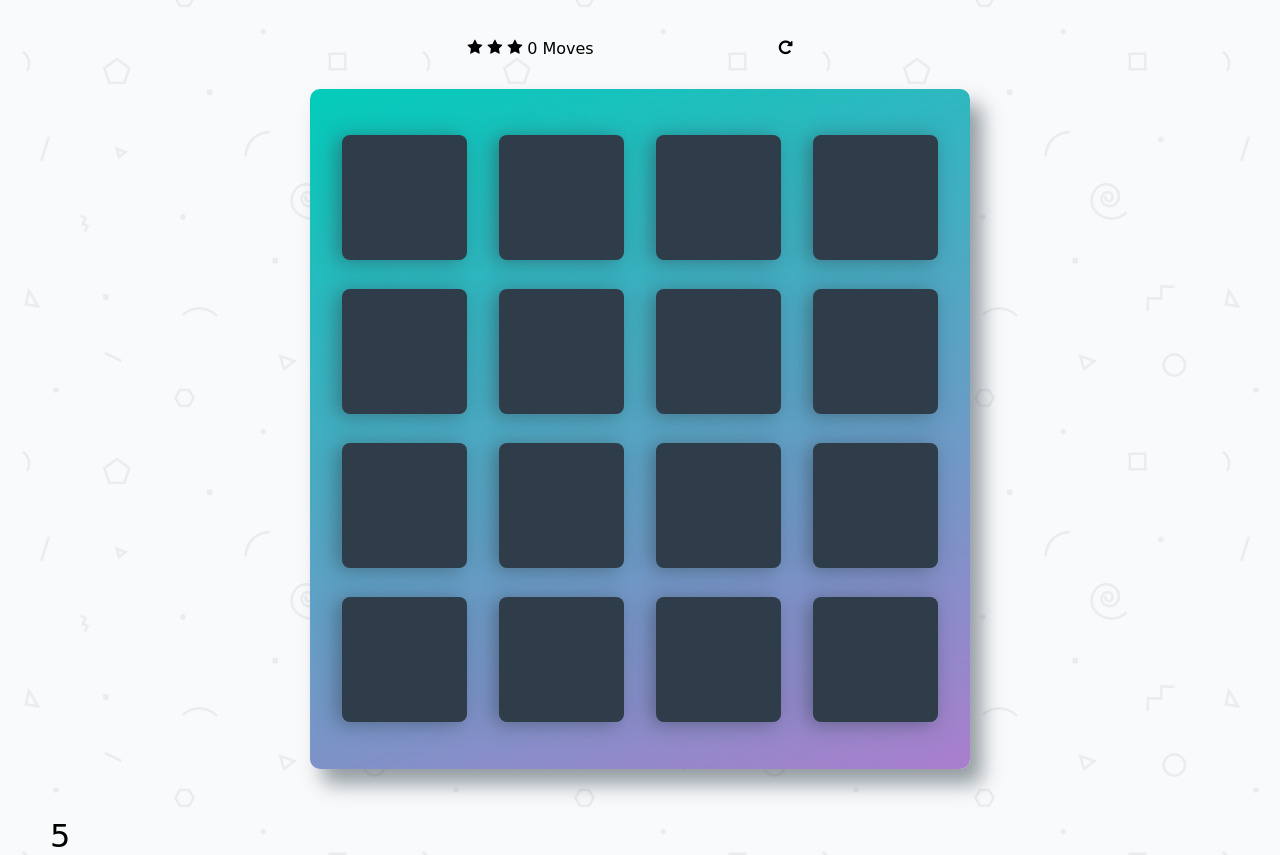
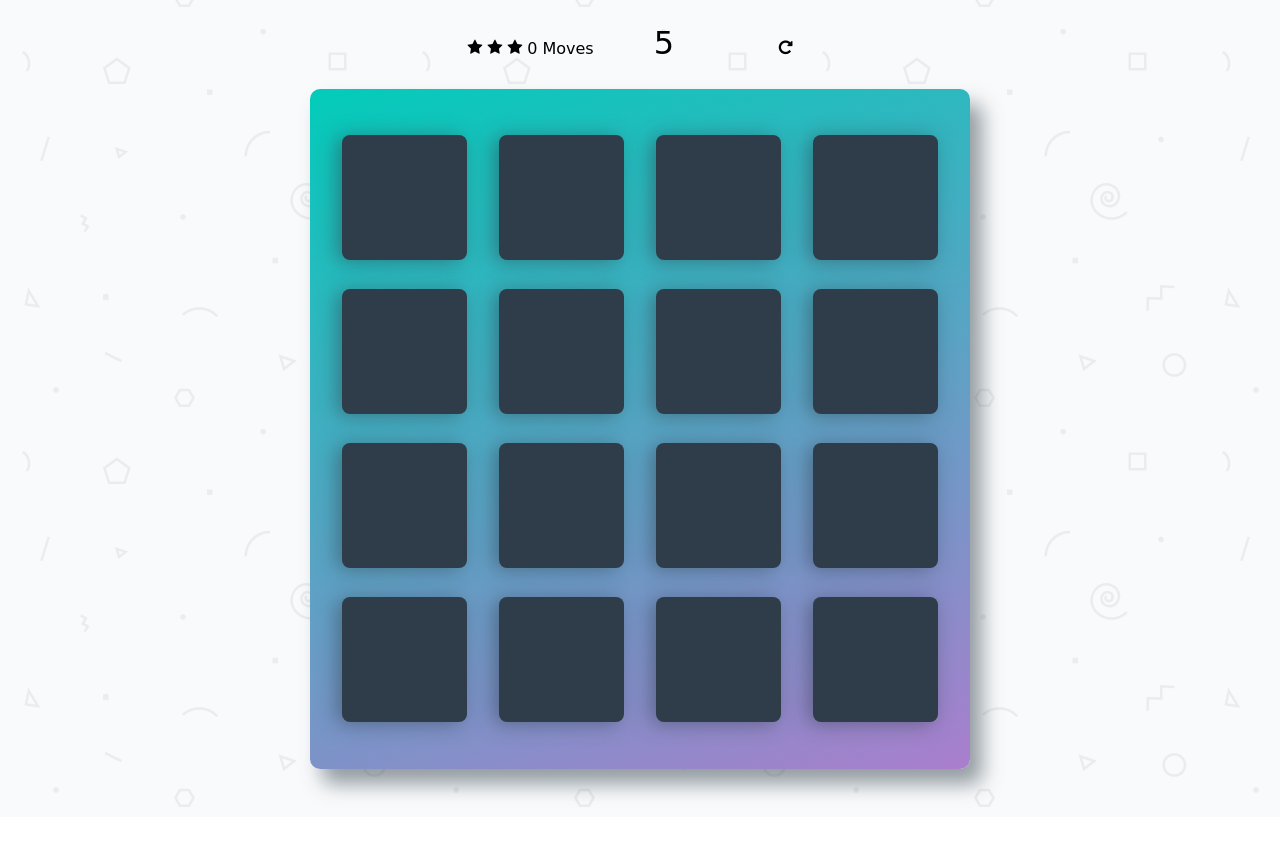
Before and after one commit to kennethacurtis/memory_game, a plain HTML site: page index.html in a window 1280 px wide. Shown: the part 68-923 px from the top of the page. After the commit the page ends 885 px from the top, so only its background shows below. Drawn offline with nearby package versions, Linux system fonts and the light colour scheme; some packages are replaced by stand-ins of ours; a script that the page names is missing; a web font is replaced by a local one.

Commit message:
moved timer to score panel

```diff
--- a/index.html
+++ b/index.html
@@ -24,6 +24,8 @@
         	</ul>
 
         	<span class="moves">0</span><p class="Movestext">Moves</p>
+
+          <span class="timer">0</span>
 
             <div class="restart">
         		<i class="fa fa-repeat"></i>
@@ -81,9 +83,7 @@
             </li>
         </ul>
     </div>
-    <div class="clock">
-      <span class="timer">0</span>
-    </div>
+
 
     <script src="http://code.jquery.com/jquery-1.11.3.min.js"></script>
     <script src="node_modules/sweetalert2/dist/sweetalert2.all.min.js"></script>
```
